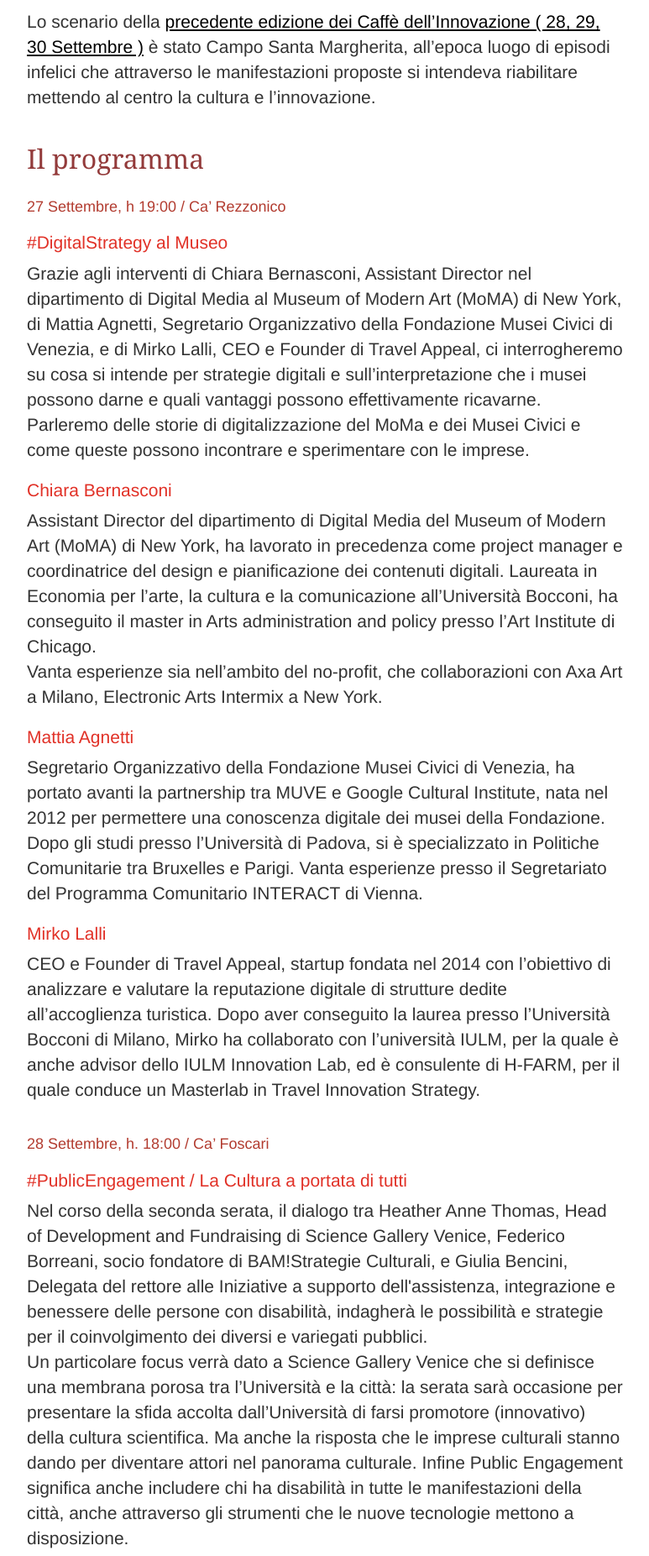
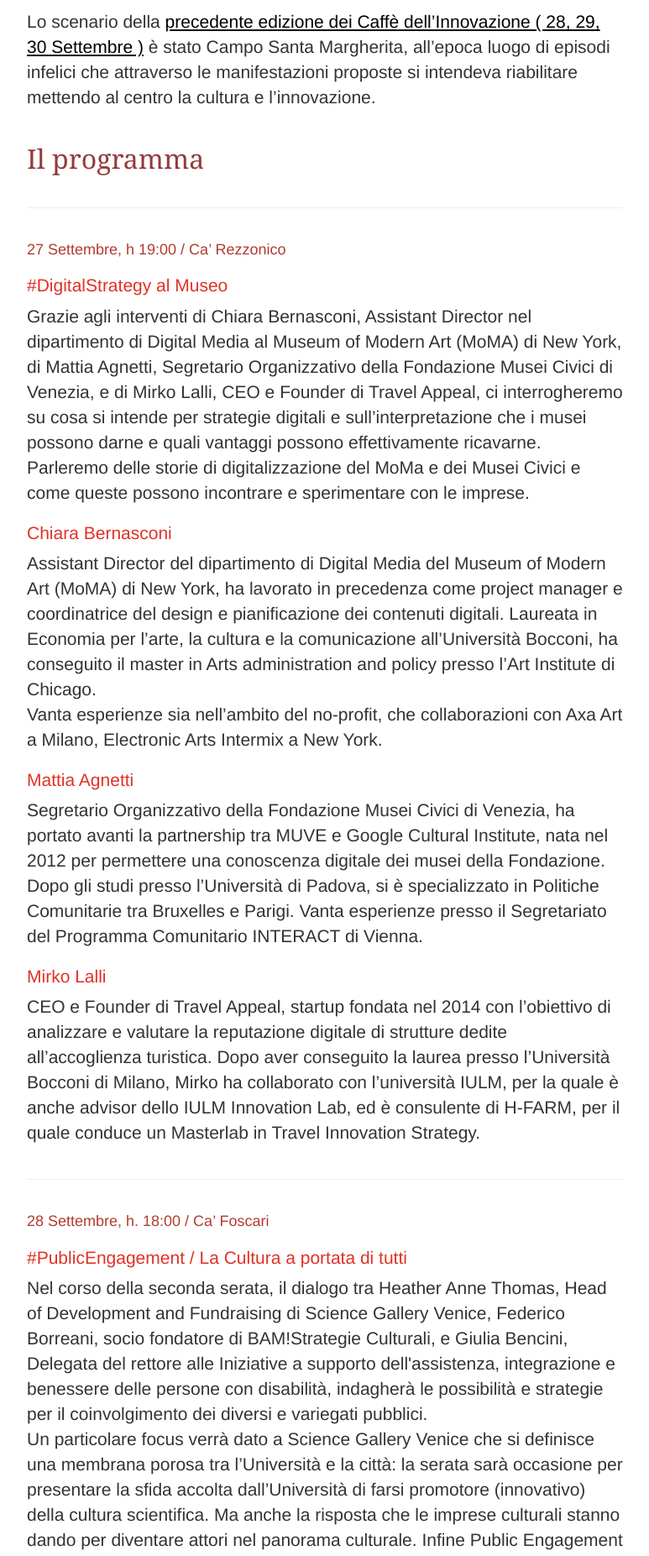
Before and after one commit to simonini/dvri-j-theme, a Jekyll site: the page built from progetti/caffe.html, in a window 1280 px wide. Shown: the part 1871-3724 px from the top of the page at 84% size, without its empty margins (253-1026 px from the left). Built offline with Jekyll 4.4.1, drawn with Linux system fonts in a browser that asks for light colours; the table of contents is made by our own code.

Commit message:
hr seperazione

```diff
--- a/progetti/caffe.html
+++ b/progetti/caffe.html
@@ -26,6 +26,7 @@
   </section>
 
 <h3>Il programma</h3>
+<hr style="margin-bottom: 40px"/>
 
 <section style="margin-bottom: 40px">
   <h4>27 Settembre, h 19:00 / Ca’ Rezzonico</h4>
@@ -48,7 +49,7 @@
   Dopo aver conseguito la laurea presso l’Università Bocconi di Milano, Mirko ha collaborato con l’università IULM, per la quale è anche advisor dello IULM Innovation Lab, ed è consulente di H-FARM, per il quale conduce un Masterlab in Travel Innovation Strategy.</p>
 
 </section>
-
+<hr style="margin-bottom: 40px"/>
 <section>
   <h4>28 Settembre, h. 18:00 / Ca’ Foscari</h4>
 
@@ -73,9 +74,12 @@
 
 </section>
 
-<section>
+<section style="margin-bottom: 40px">
   <p>A moderare entrambi gli incontri sarà <strong>Fabio Poles</strong>, direttore del DVRI dal 2013. </p>
 </section>
+
+<hr style="margin-bottom: 40px"/>
+
 <section>
 <h3>Le edizioni precedenti</h3>
 <ul>
```
